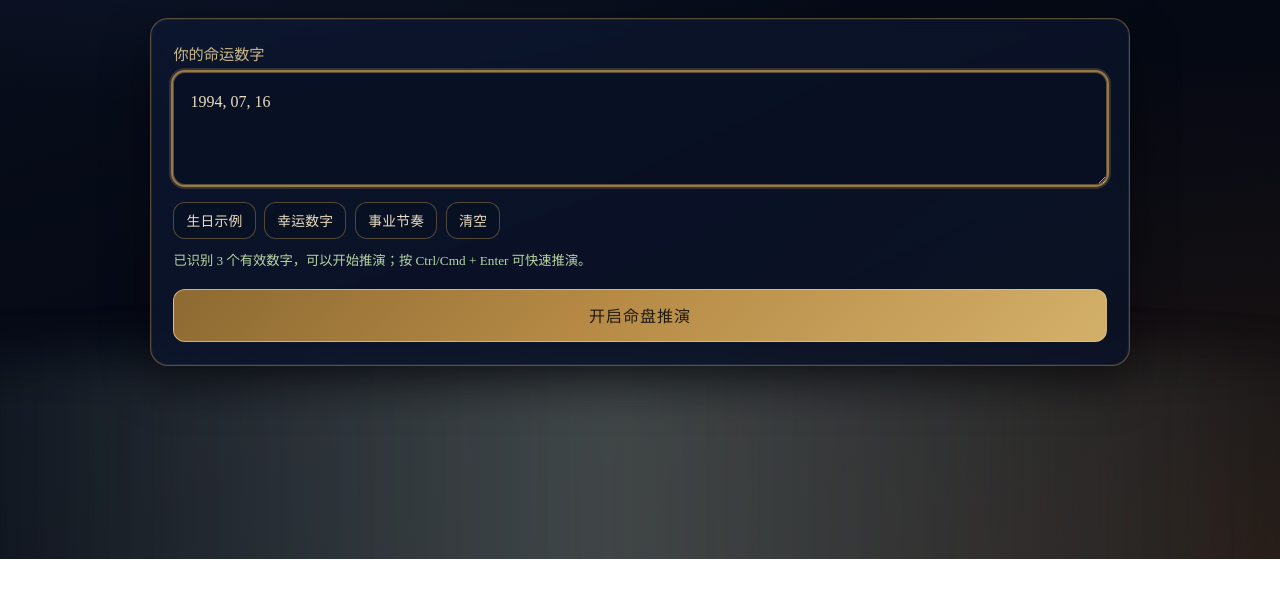
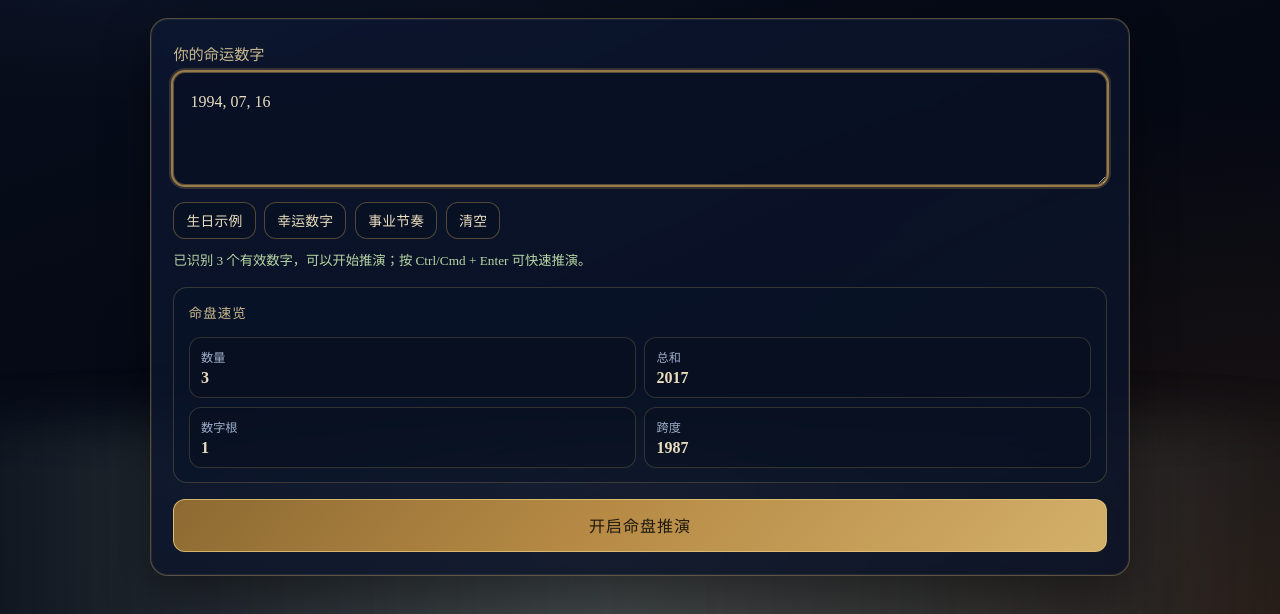
Before and after one commit to xiang-lee/NumFate, a website built with Vite: page index.html in a window 1280 px wide. Both pictures are taken after a click on the button "生日示例". Shown: the part 241-855 px from the top of the page. Before the commit the page ends 800 px from the top, so only its background shows below. Built offline with nearby package versions, Linux system fonts and the light colour scheme.

Commit message:
add live numerology preview for valid input

```diff
--- a/src/main.js
+++ b/src/main.js
@@ -1,6 +1,7 @@
 import './style.css'
 import { loadDraft, saveDraft } from './draft.js'
 import { formatFortuneText } from './fortune-text.js'
+import { collectMetrics } from './metrics.js'
 import { parseInput } from './numbers.js'
 import { preset } from './presets.js'
 import { isResultStale } from './result-state.js'
@@ -42,6 +43,7 @@ app.innerHTML = `
           <button type="button" class="preset-btn" data-preset="clear">清空</button>
         </div>
         <p id="input-feedback" class="hint" aria-live="polite">可输入 2-12 个数字，支持逗号、空格或换行分隔。</p>
+        <section id="metric-preview" class="metric-preview hidden" aria-live="polite"></section>
         <button type="submit" id="submit-btn">开启命盘推演</button>
       </form>
 
@@ -54,6 +56,7 @@ const form = document.querySelector('#fortune-form')
 const input = document.querySelector('#numbers')
 const submitButton = document.querySelector('#submit-btn')
 const feedback = document.querySelector('#input-feedback')
+const metricPreview = document.querySelector('#metric-preview')
 const resultCard = document.querySelector('#result')
 const presetButtons = Array.from(document.querySelectorAll('[data-preset]'))
 const draftStorage = globalThis.localStorage
@@ -64,6 +67,7 @@ input.value = loadDraft(draftStorage)
 input.addEventListener('input', () => {
   const parsed = parseInput(input.value)
   renderFeedback(parsed)
+  renderMetricPreview(parsed)
   syncResultState(parsed)
   saveDraft(draftStorage, input.value)
 })
@@ -118,6 +122,7 @@ form.addEventListener('submit', async (event) => {
 })
 
 renderFeedback(parseInput(input.value))
+renderMetricPreview(parseInput(input.value))
 
 function toggleLoading(isLoading) {
   submitButton.disabled = isLoading
@@ -159,11 +164,35 @@ function renderFeedback(parsed) {
   feedback.textContent = `已识别 ${count} 个有效数字，可以开始推演；按 Ctrl/Cmd + Enter 可快速推演。`
 }
 
+function renderMetricPreview(parsed) {
+  if (!metricPreview) return
+
+  const values = parsed.values
+  const ready = parsed.invalid.length === 0 && values.length >= 2 && values.length <= 12
+  metricPreview.classList.toggle('hidden', !ready)
+  if (!ready) {
+    metricPreview.innerHTML = ''
+    return
+  }
+
+  const metrics = collectMetrics(values)
+  metricPreview.innerHTML = `
+    <p class="metric-title">命盘速览</p>
+    <div class="metric-grid">
+      ${metricChip('数量', metrics.count)}
+      ${metricChip('总和', formatMetric(metrics.sum))}
+      ${metricChip('数字根', metrics.digitalRoot)}
+      ${metricChip('跨度', formatMetric(metrics.spread))}
+    </div>
+  `
+}
+
 function applyPreset(id) {
   input.value = id === 'clear' ? '' : preset(id)
   input.focus()
   const parsed = parseInput(input.value)
   renderFeedback(parsed)
+  renderMetricPreview(parsed)
   syncResultState(parsed)
   saveDraft(draftStorage, input.value)
 }
@@ -298,6 +327,14 @@ function setResultStale(isStale) {
   note.classList.toggle('hidden', !isStale)
 }
 
+function metricChip(label, value) {
+  return `<article class="metric-chip"><span>${label}</span><strong>${value}</strong></article>`
+}
+
+function formatMetric(value) {
+  return Number.isInteger(value) ? String(value) : value.toFixed(2).replace(/\.00$/, '')
+}
+
 function escapeHtml(value) {
   return String(value)
     .replaceAll('&', '&amp;')
--- /dev/null
+++ b/src/metrics.js
@@ -0,0 +1,35 @@
+export function collectMetrics(numbers) {
+  const sorted = [...numbers].sort((a, b) => a - b)
+  const sum = numbers.reduce((acc, n) => acc + n, 0)
+  const mean = sum / numbers.length
+  const median =
+    numbers.length % 2 === 1
+      ? sorted[(numbers.length - 1) / 2]
+      : (sorted[numbers.length / 2 - 1] + sorted[numbers.length / 2]) / 2
+  const spread = sorted[sorted.length - 1] - sorted[0]
+  const oddCount = numbers.filter((n) => Math.abs(Math.round(n)) % 2 === 1).length
+  const evenCount = numbers.length - oddCount
+  const primeCount = numbers.filter((n) => isPrime(Math.abs(Math.round(n)))).length
+  const roundedSum = Math.abs(Math.round(sum))
+  const digitalRoot = roundedSum === 0 ? 0 : ((roundedSum - 1) % 9) + 1
+
+  return {
+    count: numbers.length,
+    sum: Number(sum.toFixed(4)),
+    mean: Number(mean.toFixed(4)),
+    median: Number(median.toFixed(4)),
+    spread: Number(spread.toFixed(4)),
+    oddCount,
+    evenCount,
+    primeCount,
+    digitalRoot,
+  }
+}
+
+function isPrime(value) {
+  if (!Number.isInteger(value) || value < 2) return false
+  for (let i = 2; i * i <= value; i += 1) {
+    if (value % i === 0) return false
+  }
+  return true
+}
--- a/src/style.css
+++ b/src/style.css
@@ -187,6 +187,56 @@ textarea:focus-visible {
   color: #f3a878;
 }
 
+.metric-preview {
+  margin-top: 0.9rem;
+  padding: 0.85rem 0.9rem;
+  border: 1px solid rgba(189, 158, 92, 0.26);
+  border-radius: 14px;
+  background: rgba(10, 19, 39, 0.48);
+}
+
+.metric-preview.hidden {
+  display: none;
+}
+
+.metric-title {
+  margin: 0;
+  color: var(--ink-soft);
+  font-size: 0.84rem;
+  letter-spacing: 0.08em;
+}
+
+.metric-grid {
+  display: grid;
+  grid-template-columns: repeat(2, minmax(0, 1fr));
+  gap: 0.55rem;
+  margin-top: 0.7rem;
+}
+
+.metric-chip {
+  padding: 0.62rem 0.7rem;
+  border: 1px solid rgba(201, 172, 104, 0.22);
+  border-radius: 12px;
+  background: rgba(7, 14, 29, 0.46);
+}
+
+.metric-chip span,
+.metric-chip strong {
+  display: block;
+}
+
+.metric-chip span {
+  color: #9fadca;
+  font-size: 0.76rem;
+}
+
+.metric-chip strong {
+  margin-top: 0.22rem;
+  color: var(--ink-main);
+  font-size: 1rem;
+  font-weight: 600;
+}
+
 button {
   margin-top: 1rem;
   width: 100%;
@@ -368,6 +418,10 @@ ul {
     padding-top: 2.3rem;
   }
 
+  .metric-grid {
+    grid-template-columns: 1fr;
+  }
+
   .result-grid {
     grid-template-columns: 1fr;
   }
```
Also changed, not shown: functions/api/fortune.js (+2 -36 lines).
